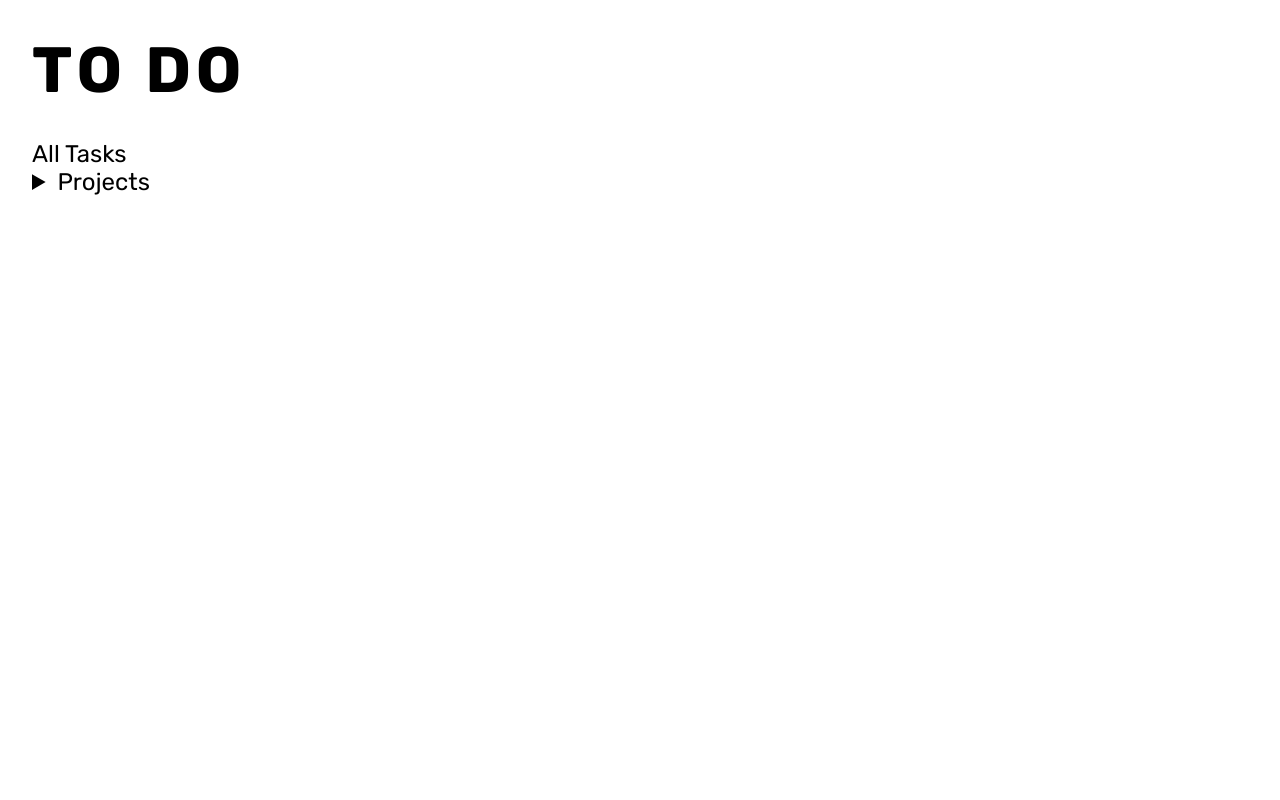
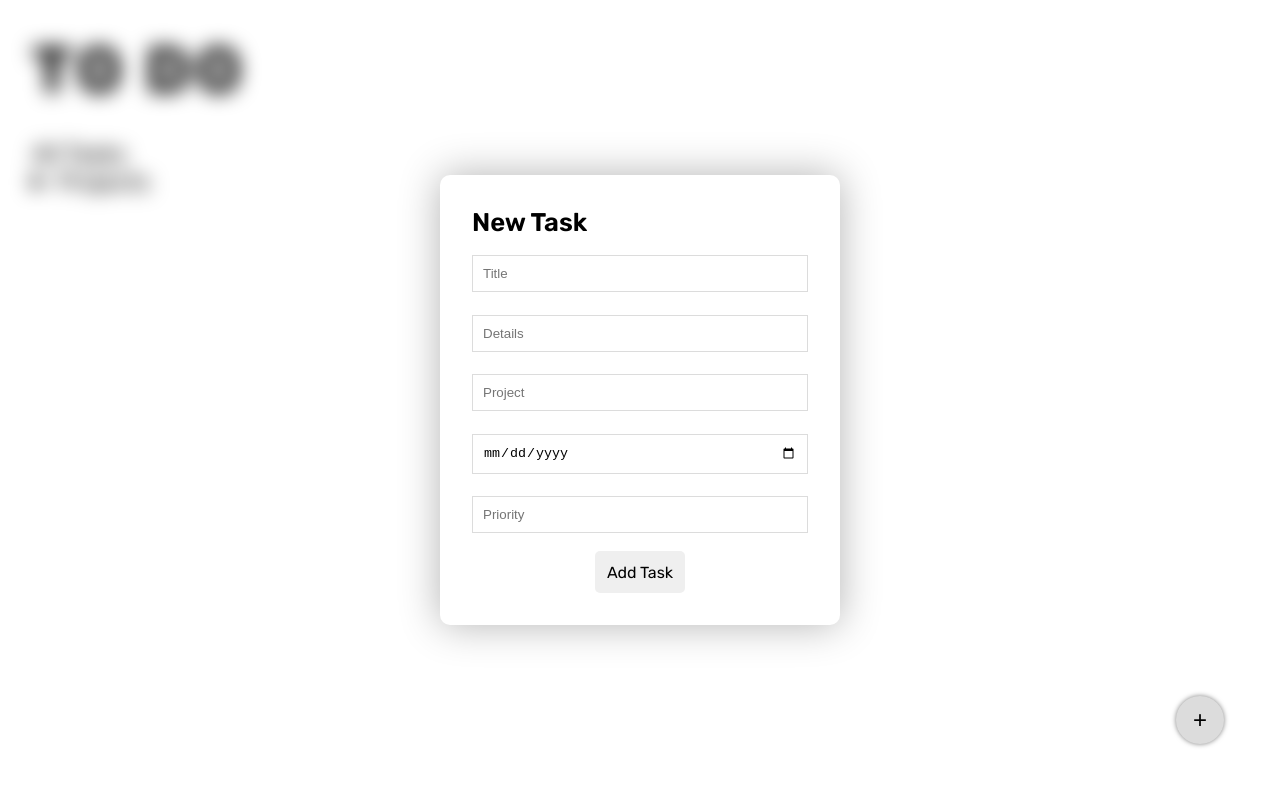
Before and after one commit to koeebeth/odin-to-do-list, a website built with webpack: page dist/index.html in a window 1280 px wide. Built offline with nearby package versions, Linux system fonts and the light colour scheme.

Commit message:
Added new task form

```diff
--- a/src/index.js
+++ b/src/index.js
@@ -150,7 +150,7 @@ const DOMHelpers = (function(){
         })
 
         if(task.priority){
-            taskDiv.classList.add(`${task.priority}`)
+            taskDiv.dataset.priority = task.priority;
         }
 
         taskDiv.appendChild(taskHeader);
@@ -168,9 +168,19 @@ const DOMHelpers = (function(){
 
 const DOMManipulator = (function(){
     const tasksDiv =  document.querySelector("#tasks");
+    const contentDiv = document.querySelector('div#content')
 
     const clearTaskDiv = function(){
         tasksDiv.innerHTML = ''
+    }
+
+    const setPage = function(){
+        const formDiv = document.querySelector('div.new-task');
+        const btn = document.querySelector('button.add-task');
+        btn.addEventListener('click', () => {
+            formDiv.classList.toggle('inactive');
+            contentDiv.classList.toggle('blur');
+        })
     }
 
     const displayAllTasks = function(){
@@ -183,9 +193,12 @@ const DOMManipulator = (function(){
             }
         }
     }
-    return {displayAllTasks}
+    return {displayAllTasks, setPage}
 })()
 
-window.onload = DOMManipulator.displayAllTasks();
+window.onload = () => {
+    DOMManipulator.displayAllTasks();
+    DOMManipulator.setPage();
+};
 
 task1 = taskMod.newTask('laundry', 'tomorrow', null, "no details", "no projects", false)
--- a/src/style.css
+++ b/src/style.css
@@ -21,7 +21,7 @@ a:active, a:visited, a:link{
 }
 
 .inactive {
-    display: none;
+    opacity: 0;
 }
 
 h1 {
@@ -67,6 +67,23 @@ div.task {
     flex-direction: column;
     background-color: rgb(216, 216, 216);
     border-radius: 15px;
+    border-left: 10px solid grey;
+}
+
+div[data-priority="1"] {
+    border-color: red;
+}
+div[data-priority="2"] {
+    border-color: rgb(255, 123, 0);
+}
+div[data-priority="3"] {
+    border-color: rgb(255, 191, 0);
+}
+div[data-priority="4"] {
+    border-color: green;
+}
+div[data-priority="5"] {
+    border-color: cornflowerblue;
 }
 
 h3 {
@@ -126,3 +143,69 @@ button.add-task:hover {
     transform: scale(120%);
     transition: ease-out 0.2s;
 }
+
+div.new-task {
+    position: absolute;
+    opacity: 1;
+    top: 50%;
+    right: 50%;
+    transform: translateY(-50%) translateX(50%);
+    margin: auto;
+    height: 450px;
+    width: 400px;
+    padding: 2rem;
+    box-sizing: border-box;
+    background-color: white;
+    border-radius: 10px;
+    box-shadow: 0px 0px 40px rgba(0, 0, 0, .3);
+    transition: all 0.2s;
+}
+
+div.new-task.inactive{
+    opacity: 0;
+    transform: translateY(-30%) translateX(50%);
+}
+
+div.new-task form{
+    display: flex;
+    flex-direction: column;
+    height: 100%;
+    justify-content: space-between;
+}
+
+div.new-task form div {
+    display: flex;
+    flex-direction: column;
+    justify-content: space-evenly;
+    height: 100%;
+}
+
+div.new-task input {
+    padding: 10px;
+    margin: 5px 0px;
+    border: 1px gainsboro solid;
+}
+
+input:focus {
+    outline: 2px solid grey;
+}
+
+div.new-task button {
+    height: 50px;
+    width: 90px;
+    padding: 3px;
+    align-self: center;
+    border: none;
+    border-radius: 5px;
+    font-family: Rubik, sans-serif;
+    font-size: 1rem;
+}
+
+button:hover {
+    background-color: darkgray;
+}
+
+.blur {
+    filter: blur(10px);
+    transition: all 0.3s;
+}
```
Also changed, not shown: dist/index.html.
